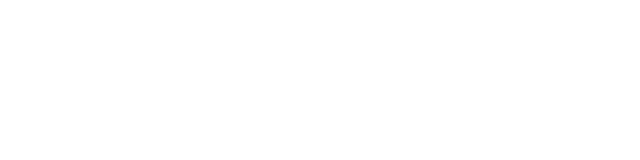
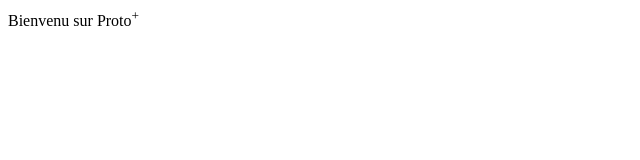
Before and after one commit to eGuesdon/protoplus, an Angular app: page / in a window 1280 px wide. Shown: the top 160 px of the page, without its empty margins (0-640 px from the left). Built offline with nearby package versions, Linux system fonts and the light colour scheme.

Commit message:
Modification de la mise en page

```diff
--- a/src/app/components/root/template.html
+++ b/src/app/components/root/template.html
@@ -1,3 +1 @@
-<h1>
-  {{title}}
-</h1>
+{{welcomeMsg}}<sup>{{welcomeMsgPlus}}</sup>
```
